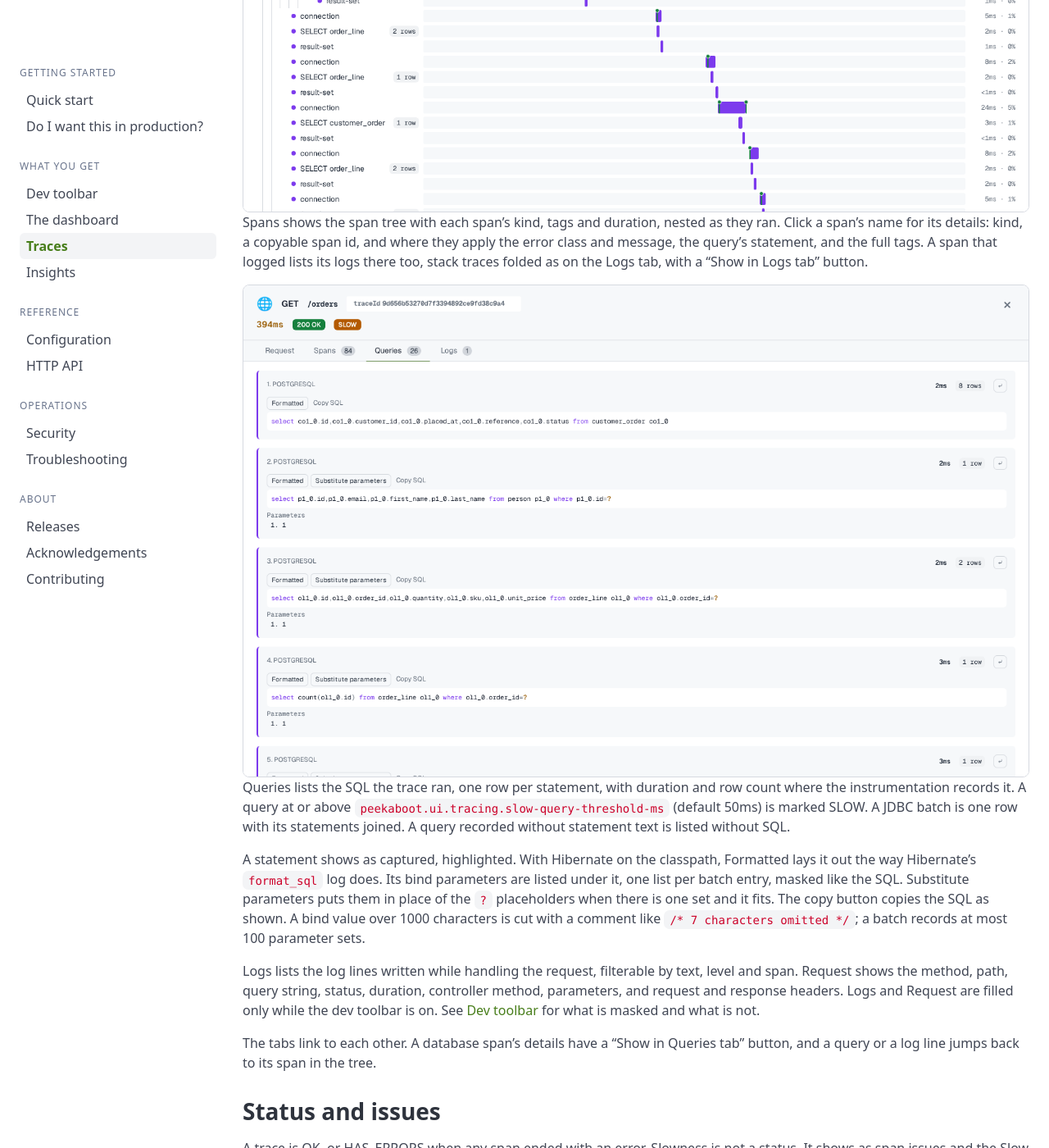
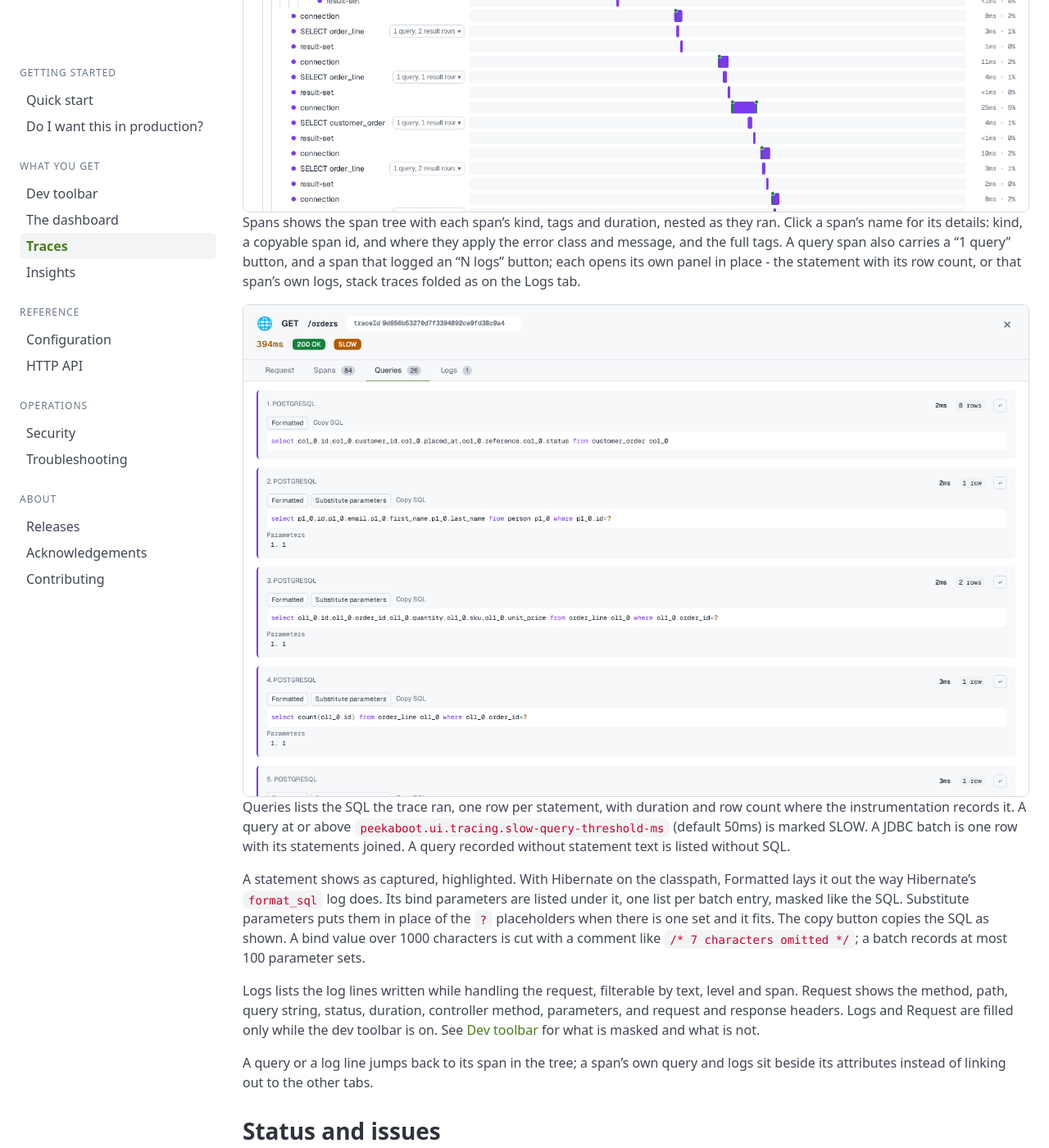
Before and after one commit to peekaboot-org/peekaboot-org.github.io, a Jekyll site: the page built from docs/traces.md, in a window 1280 px wide and 1400 px high, scrolled down 3974 px. Shown: the whole window at 82% size. Built offline with Jekyll 4.4.1, drawn with Linux system fonts in a browser that asks for light colours.

Commit message:
docs: show query and logs panels in the Spans tab

```diff
--- a/docs/traces.md
+++ b/docs/traces.md
@@ -150,8 +150,9 @@
 
 Spans shows the span tree with each span's kind, tags and duration, nested as they ran. Click
 a span's name for its details: kind, a copyable span id, and where they apply the error class
-and message, the query's statement, and the full tags. A span that logged lists its logs there
-too, stack traces folded as on the Logs tab, with a "Show in Logs tab" button.
+and message, and the full tags. A query span also carries a "1 query" button, and a span that
+logged an "N logs" button; each opens its own panel in place - the statement with its row
+count, or that span's own logs, stack traces folded as on the Logs tab.
 
 <figure class="image">
   <img src="{{ '/assets/img/screenshots/trace-detail-queries-light.png' | relative_url }}"
@@ -178,8 +179,8 @@
 toolbar is on. See [Dev toolbar]({{ '/docs/dev-toolbar/' | relative_url }}) for what is masked
 and what is not.
 
-The tabs link to each other. A database span's details have a "Show in Queries tab" button,
-and a query or a log line jumps back to its span in the tree.
+A query or a log line jumps back to its span in the tree; a span's own query and logs sit
+beside its attributes instead of linking out to the other tabs.
 
 ## Status and issues {#trace-status}
 
```
Also changed, not shown: assets/img/screenshots/trace-detail-async-dark.png, assets/img/screenshots/trace-detail-async-light.png, assets/img/screenshots/trace-detail-dark.png, assets/img/screenshots/trace-detail-light.png.
